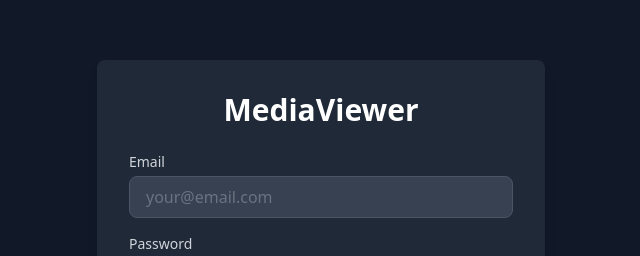
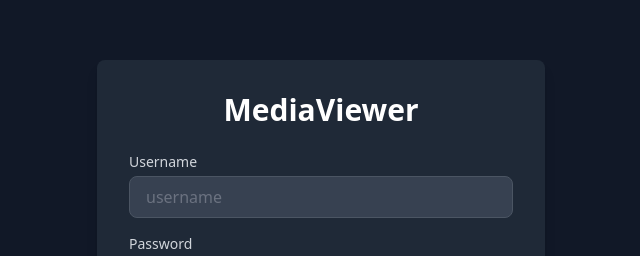
Before and after one commit to kyokley/MediaViewer, a React (Vite) app in the folder frontend/: page /login in a window 1280 px wide. Shown: the part 154-410 px from the top of the page, without its empty margins (319-959 px from the left). Built offline with nearby package versions, Linux system fonts and the light colour scheme.

Commit message:
fix: Update LoginPage form field from email to username

```diff
--- a/frontend/src/pages/LoginPage.tsx
+++ b/frontend/src/pages/LoginPage.tsx
@@ -7,7 +7,7 @@ import ErrorAlert from '../components/ErrorAlert'
 export default function LoginPage() {
   const navigate = useNavigate()
   const login = useAuthStore((state) => state.login)
-  const [email, setEmail] = useState('')
+  const [username, setUsername] = useState('')
   const [password, setPassword] = useState('')
   const [error, setError] = useState('')
   const [isLoading, setIsLoading] = useState(false)
@@ -19,7 +19,7 @@ export default function LoginPage() {
 
     try {
       const response = await apiClient.post('/auth/login/', {
-        email,
+        username,
         password,
       })
 
@@ -49,17 +49,17 @@ export default function LoginPage() {
 
            <form onSubmit={handleSubmit} className="space-y-4">
              <div>
-              <label htmlFor="email" className="block text-sm font-medium text-gray-300">
-                Email
+               <label htmlFor="username" className="block text-sm font-medium text-gray-300">
+                 Username
                </label>
                <input
-                type="email"
-                id="email"
-                value={email}
-                onChange={(e) => setEmail(e.target.value)}
+                 type="text"
+                 id="username"
+                 value={username}
+                 onChange={(e) => setUsername(e.target.value)}
                  required
                  className="mt-1 w-full px-4 py-2 bg-gray-700 text-white rounded-lg border border-gray-600 focus:border-blue-500 focus:ring-2 focus:ring-blue-500 outline-none transition"
-                placeholder="your@email.com"
+                 placeholder="username"
                />
              </div>
 
```
Lines whose indentation alone changed are shown as unchanged.
